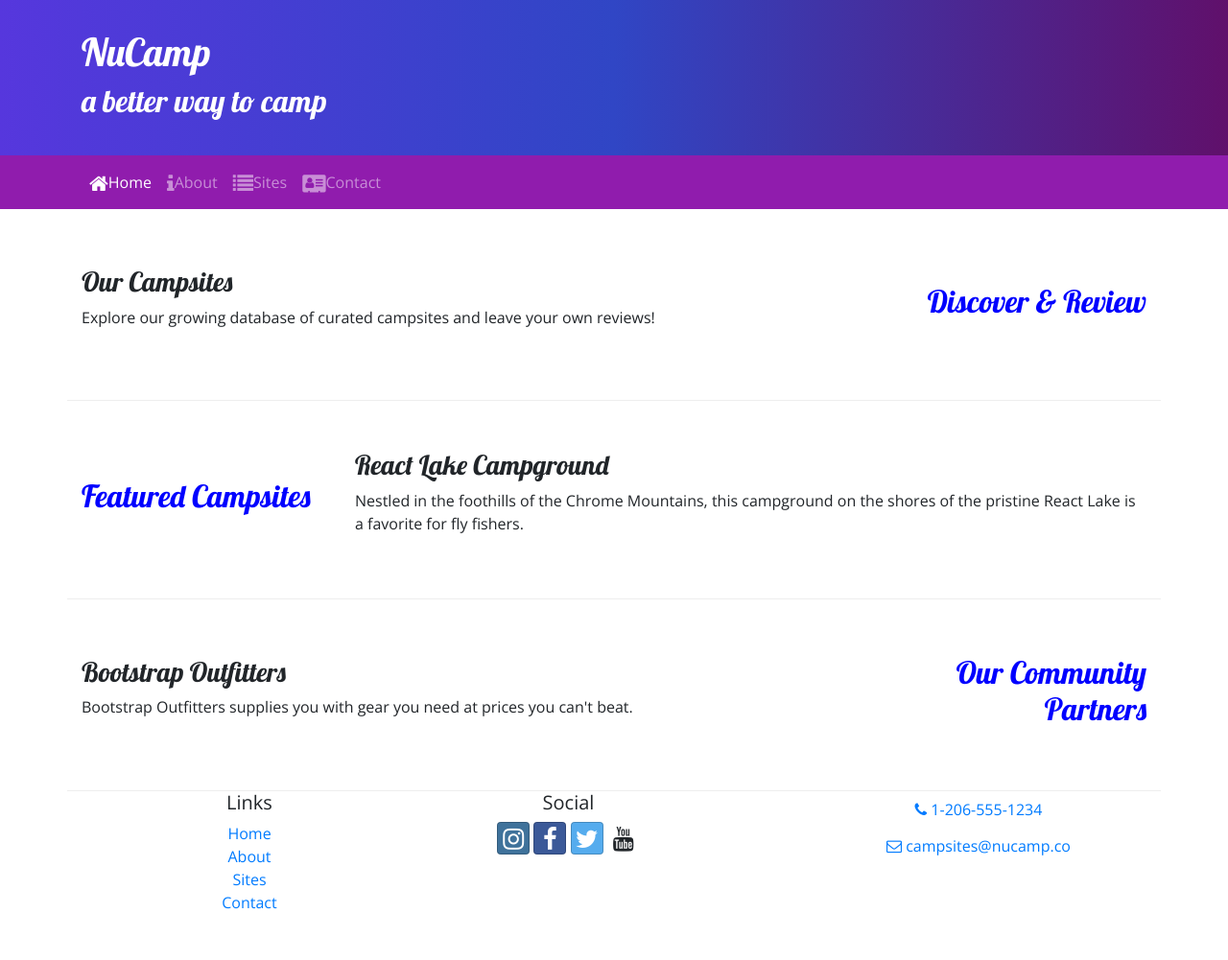
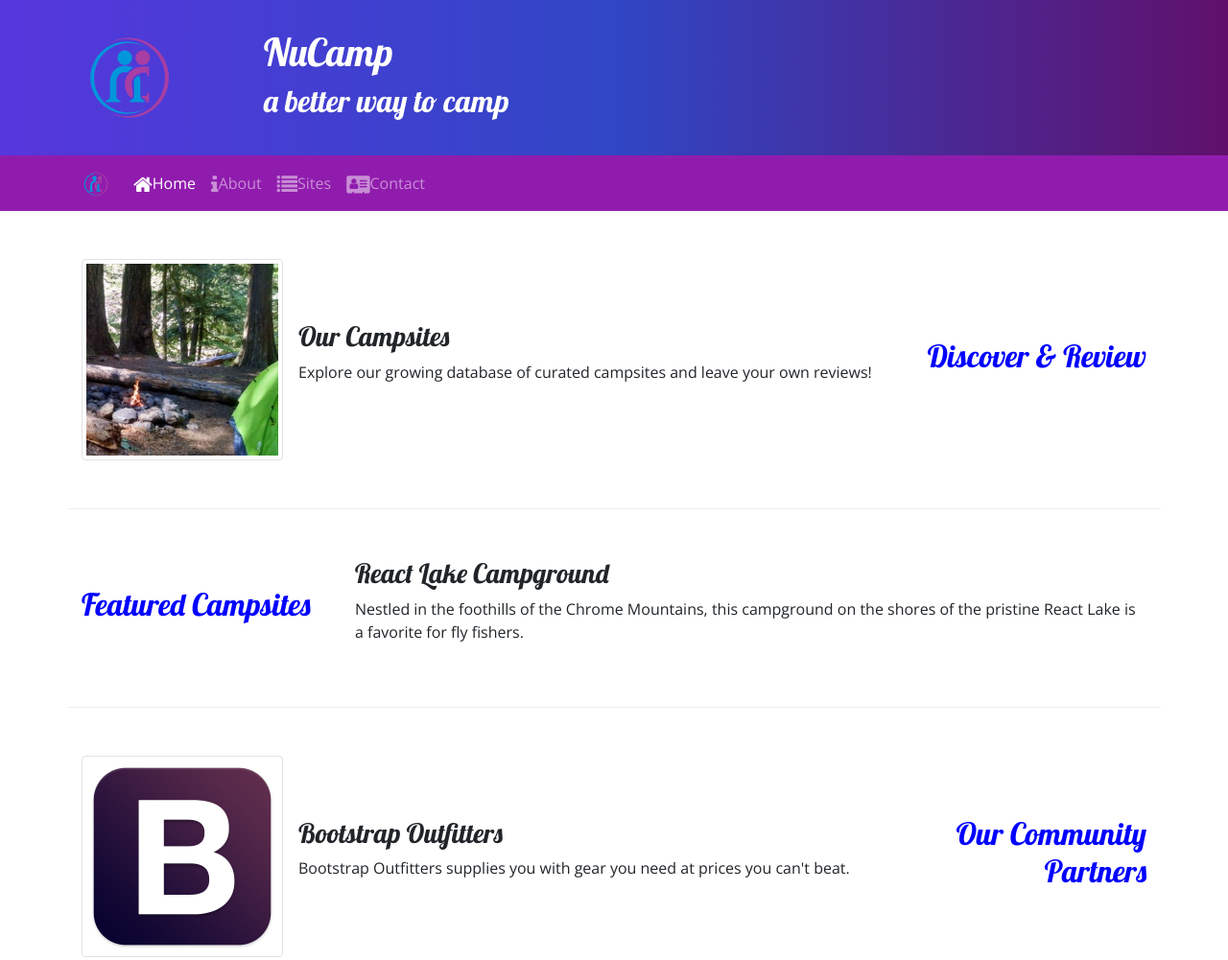
Before and after one commit to gelo650/nucampProject1, a website: page index.html in a window 1280 px wide. Shown: the top 1001 px of the page at 96% size. Before the commit the page ends 969 px from the top, so only its background shows below. Drawn offline with nearby package versions, Linux system fonts and the light colour scheme.

Commit message:
Week 2: Images and Media

```diff
--- a/index.html
+++ b/index.html
@@ -22,6 +22,9 @@
         <header class="jumbotron jumbotron-fluid">
             <div class="container">
                 <div class="row">
+                    <div class="col-4 col-sm-3 col-md-2 align-self-center">
+                        <a href="index.html"><img src="img/logo.png" class="img-fluid" /></a>
+                    </div>
                     <div class="col">
                         <h1>NuCamp</h1>
                         <h2>a better way to camp</h2>
@@ -32,7 +35,11 @@
 
         <nav class="navbar navbar-expand-sm navbar-dark sticky-top">
             <div class="container">
-                <button class="navbar-toggler ml-auto" type="button" data-toggle="collapse" data-target="#nucampNavbar">
+
+                <a class="navbar-brand" href="index.html"><img src="img/logo.png" height="30" width="30" /></a>
+
+
+                <button class="navbar-toggler" type="button" data-toggle="collapse" data-target="#nucampNavbar">
                     <span class="navbar-toggler-icon"></span>
                 </button>
 
@@ -42,7 +49,8 @@
                                     class="fa fa-home fa-lg"></i>Home</a></li>
                         <li class="nav-item"><a class="nav-link" href="aboutus.html"> <i class="fa fa-info fa-lg">
                                 </i>About</a></li>
-                        <li class="nav-item"><a class="nav-link" href="#"> <i class="fa fa-list fa-lg"> </i>Sites</a>
+                        <li class="nav-item"><a class="nav-link" href="#"> <i class="fa fa-list fa-lg">
+                                </i>Sites</a>
                         </li>
                         <li class="nav-item"><a class="nav-link" href="contactus.html"> <i
                                     class="fa fa-address-card fa-lg">
@@ -58,12 +66,17 @@
                     <h2 class="text-sm-right">Discover & Review</h2>
                 </div>
                 <div class="col">
-                    <h3>Our Campsites</h3>
-                    <p class="d-none, d-sm-block">Explore our growing database of curated campsites and leave your own
-                        reviews!</p>
+                    <div class="media">
+                        <img class="d-flex mr-3 img-thumbnail" src="img/breadcrumb-trail-thumb.jpg"
+                            alt="Breadcrumb Trail" />
+                        <div class="media-body align-self-center">
+                            <h3>Our Campsites</h3>
+                            <p class="d-none d-sm-block">Explore our growing database of curated campsites and leave
+                                your own reviews!</p>
+                        </div>
+                    </div>
                 </div>
             </div>
-
             <div class="row row-content align-items-center">
                 <div class="col-sm-4 col-md-3">
                     <h2>Featured Campsites</h2>
@@ -81,9 +94,15 @@
                     <h2 class="text-sm-right">Our Community Partners</h2>
                 </div>
                 <div class="col">
-                    <h3>Bootstrap Outfitters</h3>
-                    <p class="d-none, d-sm-block">Bootstrap Outfitters supplies you with gear you need at prices you
-                        can't beat.</p>
+                    <div class="media">
+                        <img class="d-flex mr-3 img-thumbnail" src="img/bootstrap-thumb.png"
+                            alt="Bootstrap Outfitters" />
+                        <div class="media-body align-self-center">
+                            <h3>Bootstrap Outfitters</h3>
+                            <p class="d-none d-sm-block">Bootstrap Outfitters supplies you with gear you need at prices
+                                you can't beat.</p>
+                        </div>
+                    </div>
                 </div>
             </div>
         </div>
```
Also changed, not shown: aboutus.html (+14 -4 lines), contactus.html (+14 -7 lines), img/bootstrap-thumb.png (added), img/breadcrumb-trail-thumb.jpg (added), img/breadcrumb-trail.jpg (added), img/chrome-river-thumb.jpg (added), img/chrome-river.jpg (added), img/logo.png (added), img/react-lake-thumb.jpg (added), img/react-lake.jpg (added), 1 other file.
